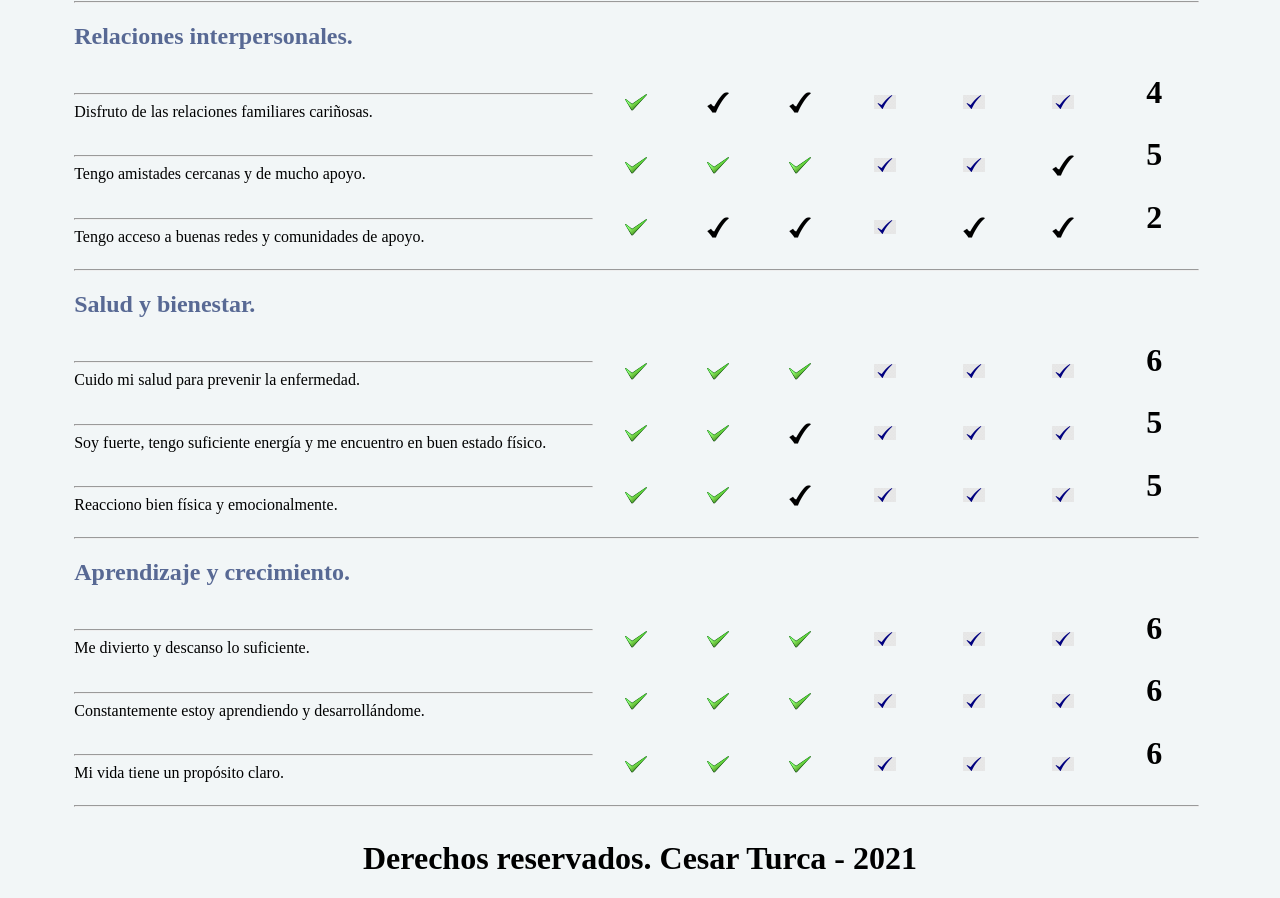
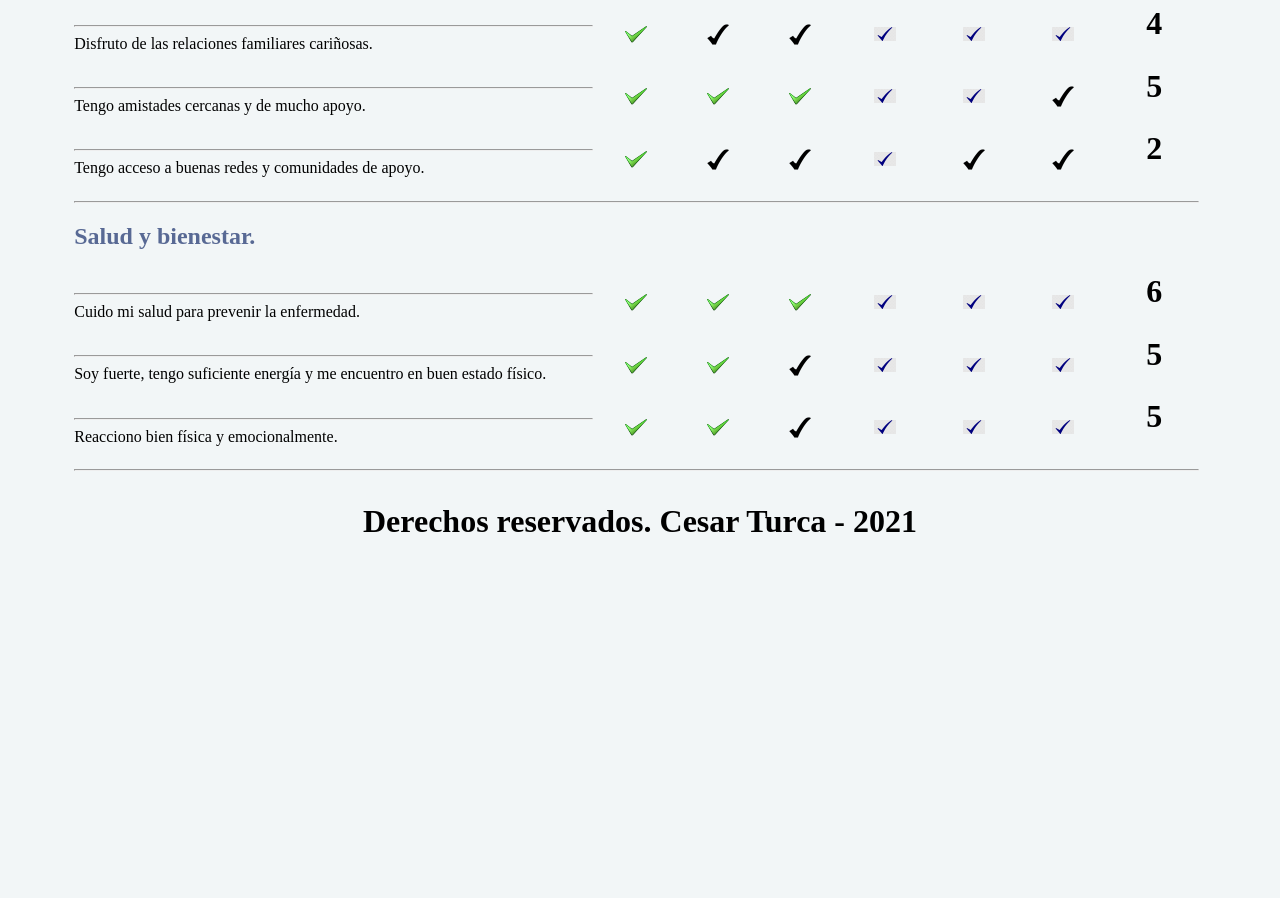
Before and after one commit to CesarTurca/Tarea-coaching, a plain HTML site: page index.html in a window 1280 px wide. Shown: the part 1415-2313 px from the top of the page. After the commit the page ends 1977 px from the top, so only its background shows below. Drawn offline with Linux system fonts and the light colour scheme.

Commit message:
Update index.html

```diff
--- a/index.html
+++ b/index.html
@@ -70,19 +70,6 @@
 <br>
 <br>
 <center>
-<table border="1" width="90%" bgcolor="#719AAE">
-<tr>
-<center>
-	<td>
-		<p>
-			<h1>
-				TABLA 1 - 1.  |  Identificación de las áreas del coaching
-			</h1>
-		</p>
-	</td>
-</center>
-</tr>
-</table>
 
 <br>
 
@@ -254,41 +241,7 @@
 	<td><center><img src="imagenes/chulo azul.png"></center></td>
 	<td><center> <h1> <p> 5 </p> </h1> </center></td>
 </tr>
-<tr>
-	<td colspan="8"><hr/><h2> <font color="#586994">Aprendizaje y crecimiento.</font></h2></td>
-</tr>
-<tr>
-	<td><hr/>Me divierto y descanso lo suficiente.</td>
-	<td><center><img src="imagenes/chulo verde.png"></center></td>
-	<td><center><img src="imagenes/chulo verde.png"></center></td>
-	<td><center><img src="imagenes/chulo verde.png"></center></td>
-	<td><center><img src="imagenes/chulo azul.png"></center></td>
-	<td><center><img src="imagenes/chulo azul.png"></center></td>
-	<td><center><img src="imagenes/chulo azul.png"></center></td>
-	<td><center> <h1> <p> 6 </p> </h1> </center></td>
-</tr>
-<tr>
-	<td><hr/>Constantemente estoy aprendiendo y desarrollándome.</td>
-	<td><center><img src="imagenes/chulo verde.png"></center></td>
-	<td><center><img src="imagenes/chulo verde.png"></center></td>
-	<td><center><img src="imagenes/chulo verde.png"></center></td>
-	<td><center><img src="imagenes/chulo azul.png"></center></td>
-	<td><center><img src="imagenes/chulo azul.png"></center></td>
-	<td><center><img src="imagenes/chulo azul.png"></center></td>
-	<td><center> <h1> <p> 6 </p> </h1> </center></td>
-</tr>
-<tr>
-	<td><hr/>Mi vida tiene un propósito claro.</td>
-	<td><center><img src="imagenes/chulo verde.png"></center></td>
-	<td><center><img src="imagenes/chulo verde.png"></center></td>
-	<td><center><img src="imagenes/chulo verde.png"></center></td>
-	<td><center><img src="imagenes/chulo azul.png"></center></td>
-	<td><center><img src="imagenes/chulo azul.png"></center></td>
-	<td><center><img src="imagenes/chulo azul.png"></center></td>
-	<td><center> <h1> <p> 6 </p> </h1> </center></td>
 
-
-</tr>
 <tr>
 	<td colspan="8"><hr/></td>
 </tr>
```
